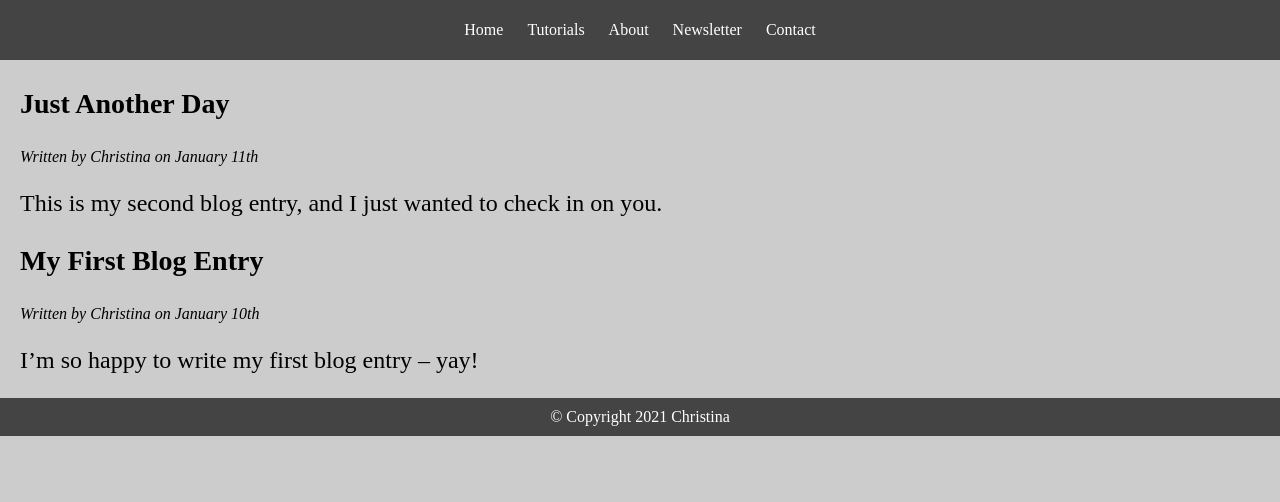
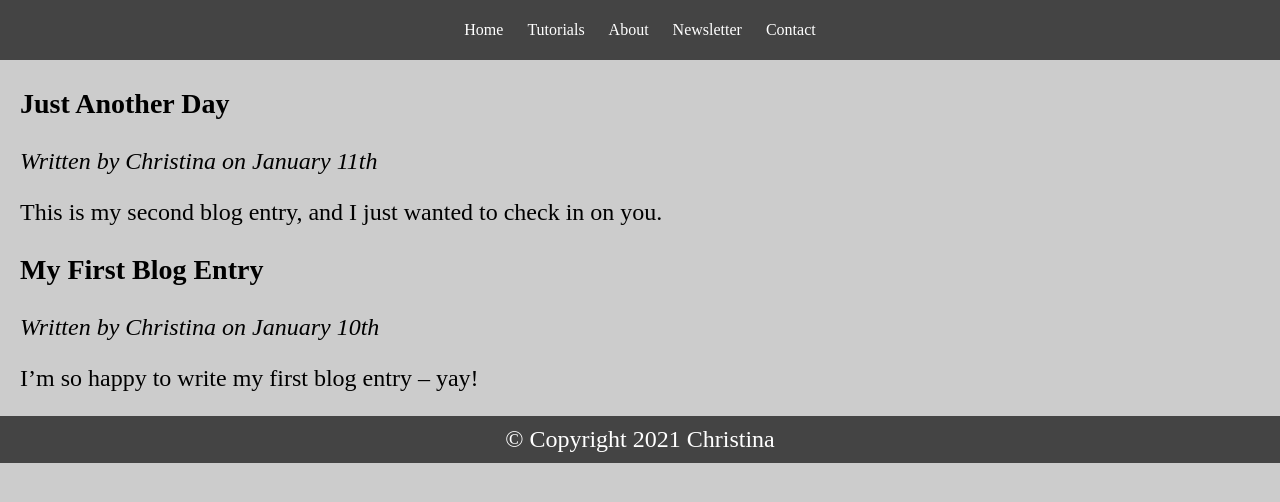
Before and after one commit to Alexanski13/HTML-CSS, a plain HTML site: page HTML Structure/Simple Website/simple-website.html in a window 1280 px wide. Drawn offline with Linux system fonts and the light colour scheme.

Commit message:
fixed some exercises

```diff
--- a/CSS&Typography/Buttons CSS/styles.css
+++ b/CSS&Typography/Buttons CSS/styles.css
@@ -1,3 +1,7 @@
+body, button {
+    font: 12.5px/1.5 Verdana, sans-serif;
+}
+
 .button {
     cursor: pointer;
     outline: none;
--- a/HTML Structure/Simple Website/simple-website.css
+++ b/HTML Structure/Simple Website/simple-website.css
@@ -37,13 +37,16 @@ header p {
     font-style: italic;
 }
 
-p.normal-paragraph {
+p {
     font-size: 24px;
 }
 
+footer {
+    background-color: #444;
+}
+
 footer p {
-    background-color: #444;
-    color: #fff;
     text-align: center;
     padding: 10px;
+    color: #fff;
 }
--- a/HTML Structure/Simple Website/simple-website.html
+++ b/HTML Structure/Simple Website/simple-website.html
@@ -24,14 +24,14 @@
                 <h1>Just Another Day</h1>
                 <p>Written by Christina on January 11th</p>
             </header>
-            <p class="normal-paragraph">This is my second blog entry, and I just wanted to check in on you.</p>
+            <p>This is my second blog entry, and I just wanted to check in on you.</p>
         </article>
         <article>
             <header>
                 <h1>My First Blog Entry</h1>
                 <p>Written by Christina on January 10th</p>
             </header>
-            <p class="normal-paragraph">I’m so happy to write my first blog entry – yay!</p>
+            <p>I’m so happy to write my first blog entry – yay!</p>
         </article>
     </section>
 
```
Also changed, not shown: CSS&Typography/Buttons CSS/index.html (+4 -8 lines), HTML Structure/Semantic Article Page/index.html (+5 -9 lines).
